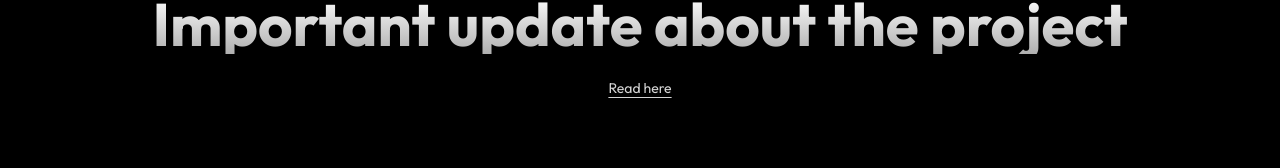
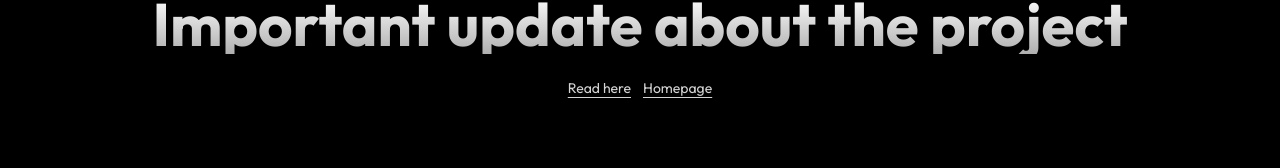
Before and after one commit to aosasona/reda.web, an Astro site: page / in a window 1280 px wide. Shown: the part 354-522 px from the top of the page. Built offline with nearby package versions, Linux system fonts and the light colour scheme; Astro itself is replaced by a stand-in of ours.

Commit message:
Added home URL to index page

```diff
--- a/src/pages/index.astro
+++ b/src/pages/index.astro
@@ -5,6 +5,9 @@ import Layout from "../layouts/Layout.astro";
 <Layout>
 	<section class="h-screen bg-dark flex flex-col gap-6 items-center justify-center -mt-[14vh]">
 		<h1 class="text-3xl xl:text-6xl text-center font-bold text-transparent bg-gradient-to-t bg-clip-text from-zinc-50/70 to-white">Important update about the project</h1>
-		<a href="/blog/dusk" class="text-neutral-300 text-sm underline underline-offset-4">Read here</a>
+		<div className="flex items-center gap-3">
+			<a href="/blog/dusk" class="text-neutral-300 text-sm underline underline-offset-4">Read here</a>
+			<a href="/home" class="text-neutral-300 text-sm underline underline-offset-4">Homepage</a>
+		</div>
 	</section>
 </Layout>
```
